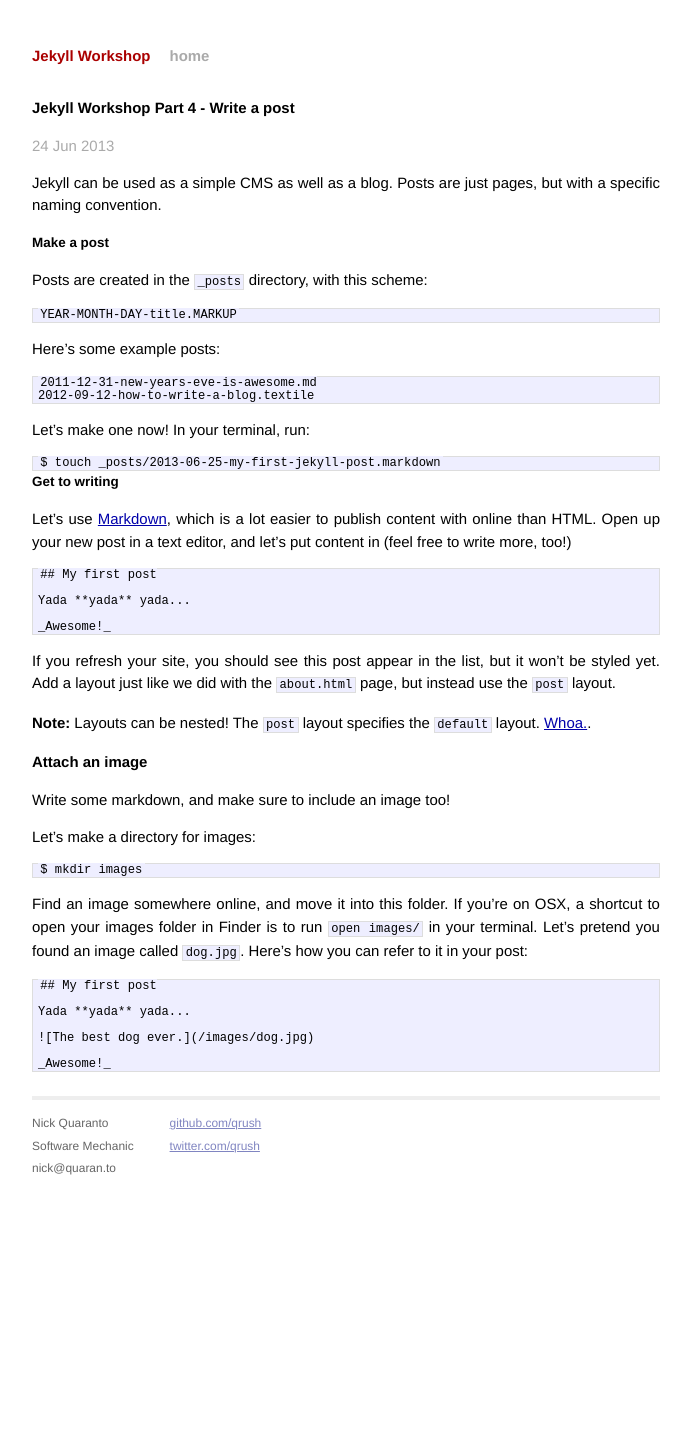
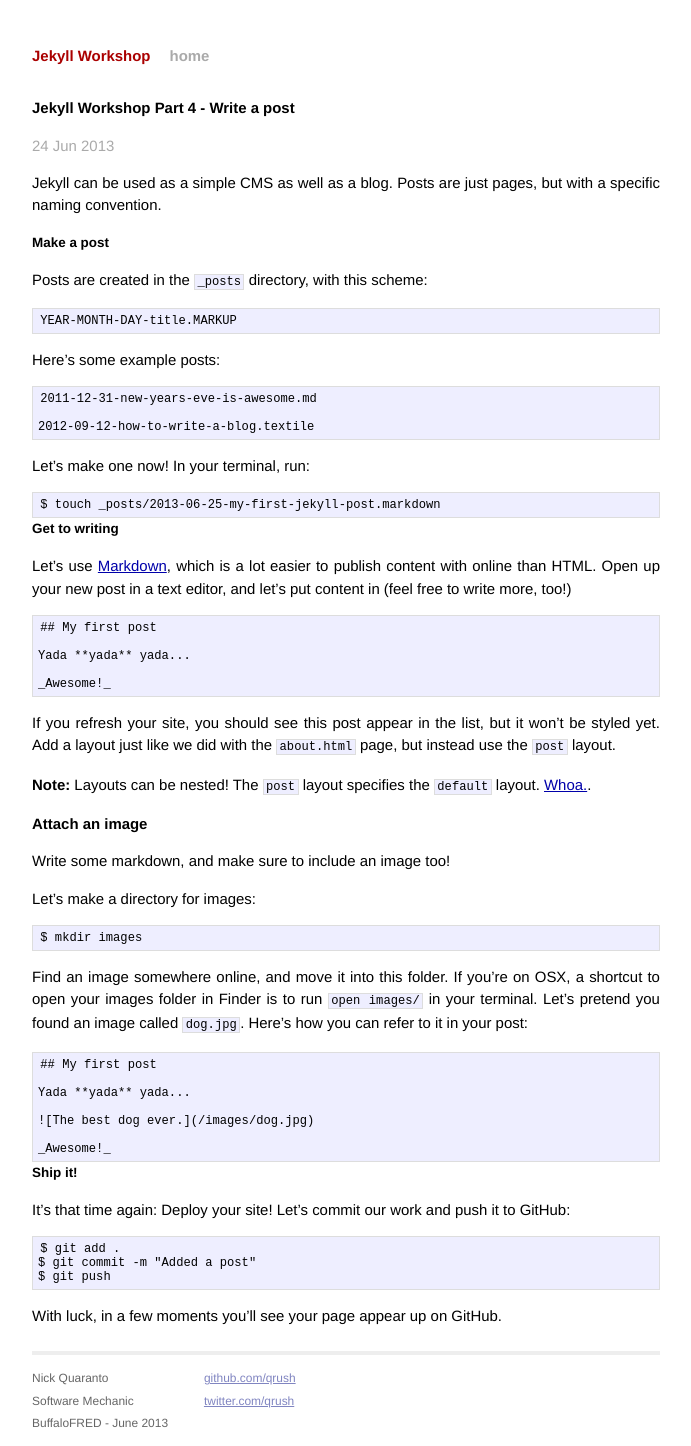
Before and after one commit to qrush/jekyll-workshop, a Jekyll site: the page built from _posts/2013-06-24-jekyll-workshop-part-4.markdown, in a window 1280 px wide. Shown: the whole page, without its empty margins (294-985 px from the left). Built offline with Jekyll 4.4.1, drawn with Linux system fonts in a browser that asks for light colours; before the commit the page ends 1191 px from its top, so only the background shows below that.

```diff
--- a/_layouts/default.html
+++ b/_layouts/default.html
@@ -29,7 +29,7 @@
                 <p>
                   Nick Quaranto<br />
                   Software Mechanic<br />
-                  nick@quaran.to
+                  BuffaloFRED - June 2013
                 </p>
               </div>
               <div class="contact">
--- a/_posts/2013-06-24-jekyll-workshop-part-2.markdown
+++ b/_posts/2013-06-24-jekyll-workshop-part-2.markdown
@@ -25,7 +25,7 @@ Next we need to send your code up to GitHub. I'm going to pretend your github us
     $ git add .
     $ git commit -m "Initial commit"
     $ git remote add origin git@github.com:johndoe/workshop.git
-    $ git push origin master
+    $ git push origin master -u
 
 ### View your site
 
--- a/_posts/2013-06-24-jekyll-workshop-part-3.markdown
+++ b/_posts/2013-06-24-jekyll-workshop-part-3.markdown
@@ -100,6 +100,6 @@ It's that time again: Deploy your site! Let's commit our work and push it to Git
 
     $ git add .
     $ git commit -m "Added a page"
-    $ git push origin master
+    $ git push
 
 With luck, in a few moments you'll see your page appear up on GitHub.
--- a/_posts/2013-06-24-jekyll-workshop-part-4.markdown
+++ b/_posts/2013-06-24-jekyll-workshop-part-4.markdown
@@ -14,6 +14,7 @@ Posts are created in the `_posts` directory, with this scheme:
 Here's some example posts:
 
     2011-12-31-new-years-eve-is-awesome.md
+
     2012-09-12-how-to-write-a-blog.textile
 
 Let's make one now! In your terminal, run:
@@ -51,3 +52,13 @@ Find an image somewhere online, and move it into this folder. If you're on OSX,
     ![The best dog ever.](/images/dog.jpg)
 
     _Awesome!_
+
+### Ship it!
+
+It's that time again: Deploy your site! Let's commit our work and push it to GitHub:
+
+    $ git add .
+    $ git commit -m "Added a post"
+    $ git push
+
+With luck, in a few moments you'll see your page appear up on GitHub.
--- a/css/main.css
+++ b/css/main.css
@@ -137,8 +137,8 @@ ul.posts span {
 .post pre {
   border: 1px solid #ddd;
   background-color: #eef;
-  padding: 0 .4em;
-  line-height: 13px;
+  padding: .4em .4em;
+  line-height: 14px;
 }
 
 .post ul, .post ol {
```
Also changed, not shown: _posts/2013-06-24-jekyll-workshop-part-5.markdown (added, +26 -0 lines).
